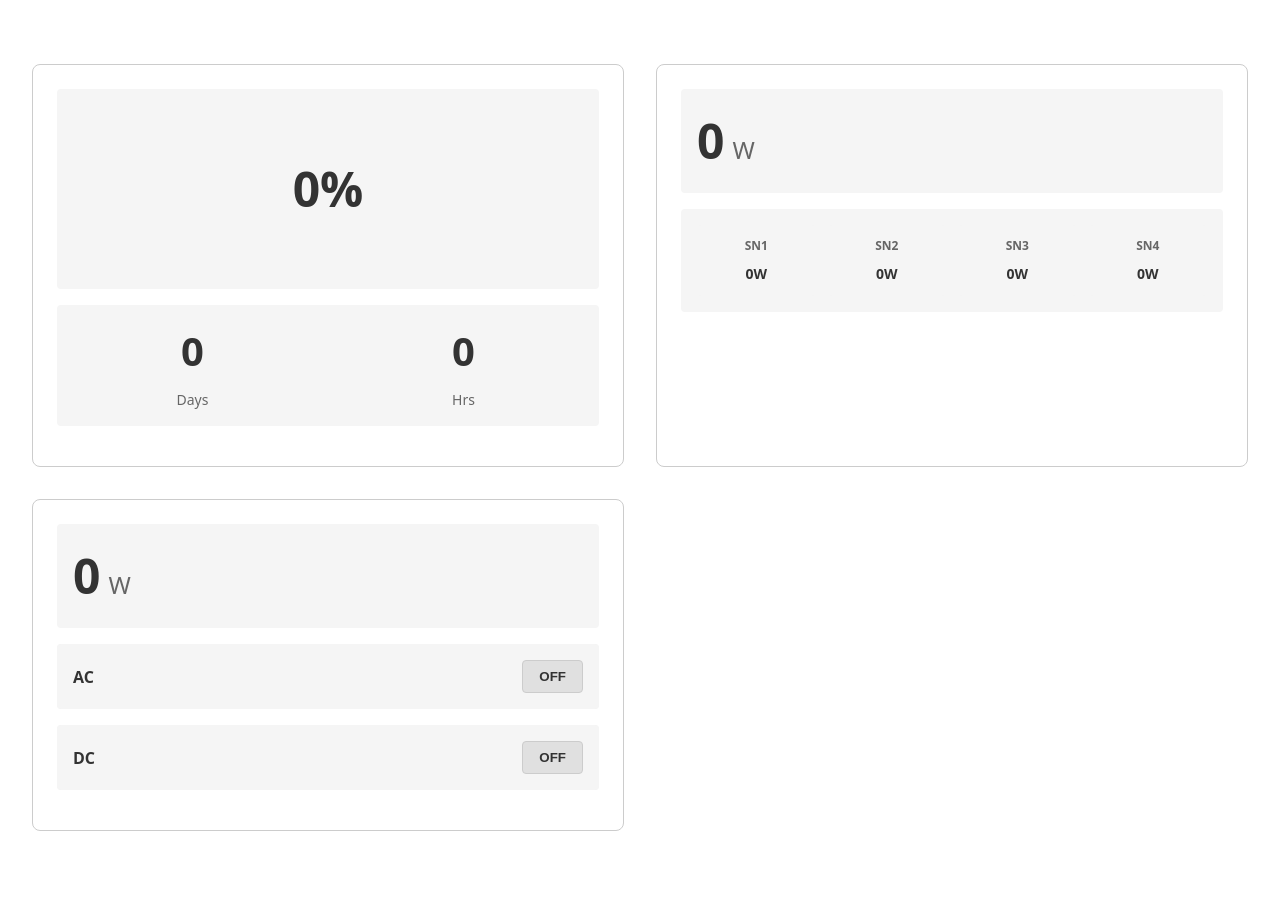
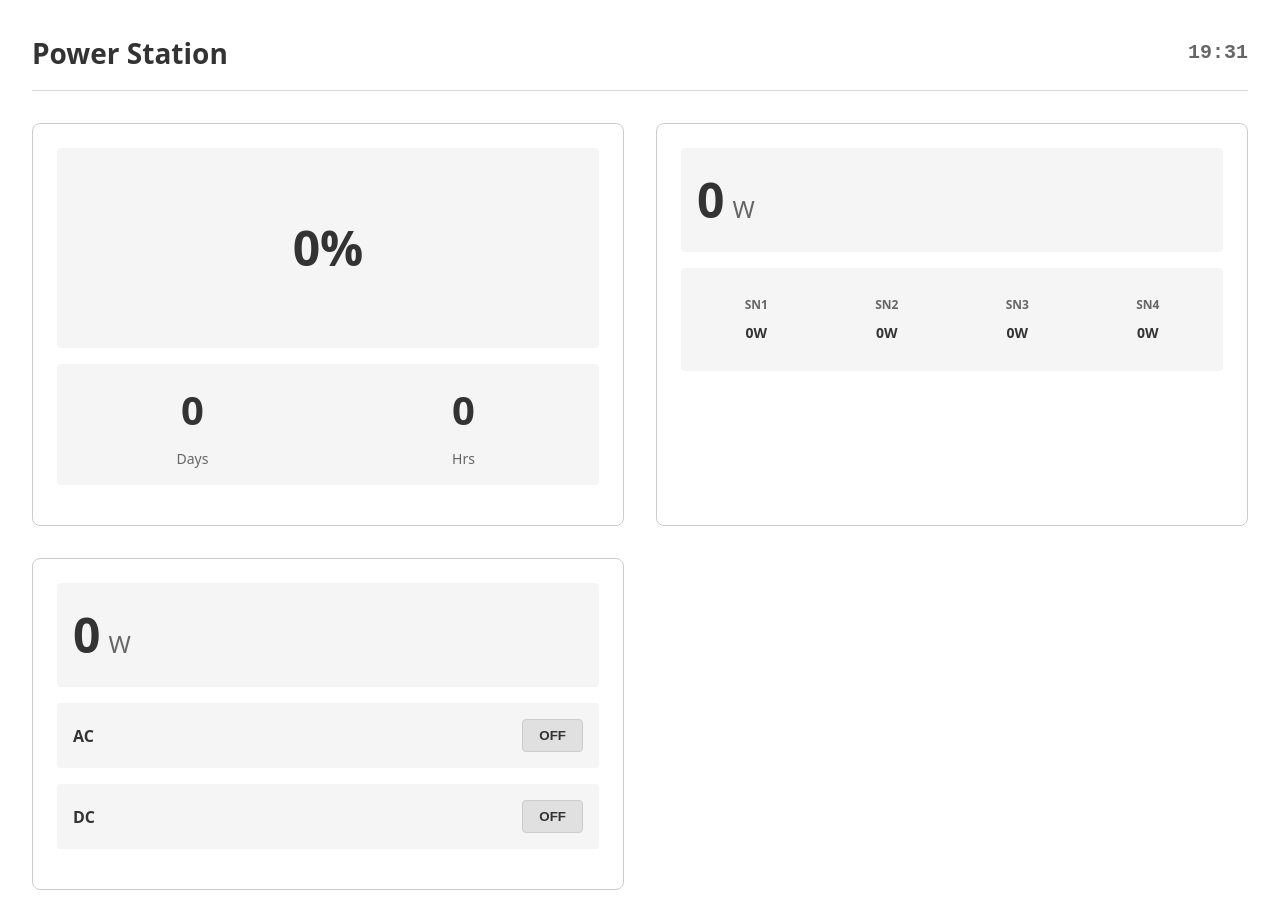
Before and after one commit to VermiNew/energy-monitoring-system, a React (Vite) app: page / in a window 1280 px wide. Before the commit the page ends 863 px from the top, so only its background shows below. Built offline with nearby package versions, Linux system fonts and the light colour scheme.

Commit message:
feat: add header with title and live clock

```diff
--- a/src/App.css
+++ b/src/App.css
@@ -4,7 +4,26 @@
 }
 
 .gui-header {
+  display: flex;
+  justify-content: space-between;
+  align-items: center;
   margin-bottom: 2rem;
+  padding-bottom: 1rem;
+  border-bottom: 1px solid #ddd;
+}
+
+.gui-title {
+  font-size: 1.75rem;
+  font-weight: bold;
+  color: #333;
+  margin: 0;
+}
+
+.gui-time {
+  font-size: 1.25rem;
+  color: #666;
+  font-weight: 600;
+  font-family: 'Courier New', monospace;
 }
 
 .gui-main {
--- a/src/App.tsx
+++ b/src/App.tsx
@@ -1,4 +1,5 @@
 import './App.css'
+import { HeaderSection } from './components/HeaderSection'
 import { BatterySection } from './components/BatterySection'
 import { InputSection } from './components/InputSection'
 import { OutputSection } from './components/OutputSection'
@@ -6,10 +7,7 @@ import { OutputSection } from './components/OutputSection'
 function App() {
   return (
     <div className="power-station-gui">
-      {/* Header */}
-      <header className="gui-header">
-        {/* Time display */}
-      </header>
+      <HeaderSection />
 
       {/* Main Grid */}
       <main className="gui-main">
--- /dev/null
+++ b/src/components/HeaderSection.tsx
@@ -0,0 +1,26 @@
+import { useState, useEffect } from 'react'
+
+export function HeaderSection() {
+  const [time, setTime] = useState<string>('')
+
+  useEffect(() => {
+    const updateTime = () => {
+      const now = new Date()
+      const hours = String(now.getHours()).padStart(2, '0')
+      const minutes = String(now.getMinutes()).padStart(2, '0')
+      setTime(`${hours}:${minutes}`)
+    }
+
+    updateTime()
+    const interval = setInterval(updateTime, 1000)
+
+    return () => clearInterval(interval)
+  }, [])
+
+  return (
+    <header className="gui-header">
+      <h1 className="gui-title">Power Station</h1>
+      <div className="gui-time">{time}</div>
+    </header>
+  )
+}
```
